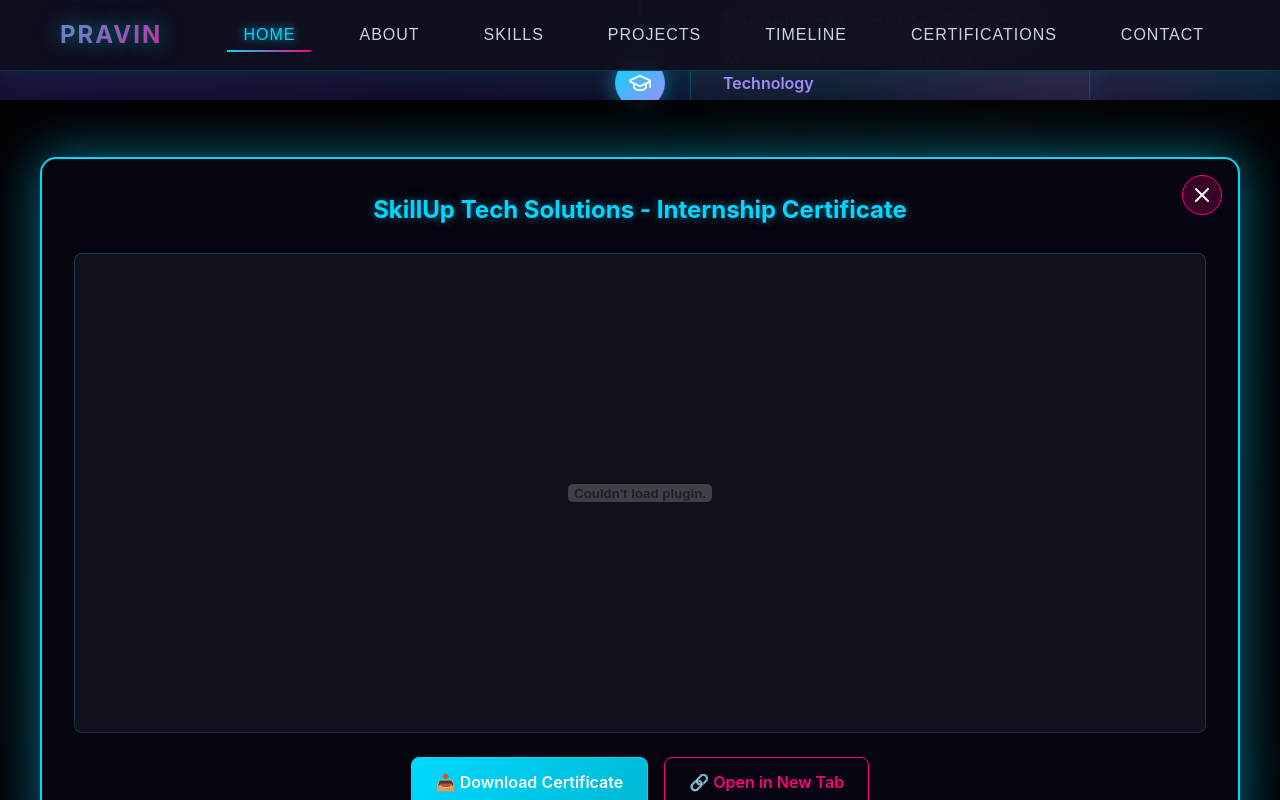
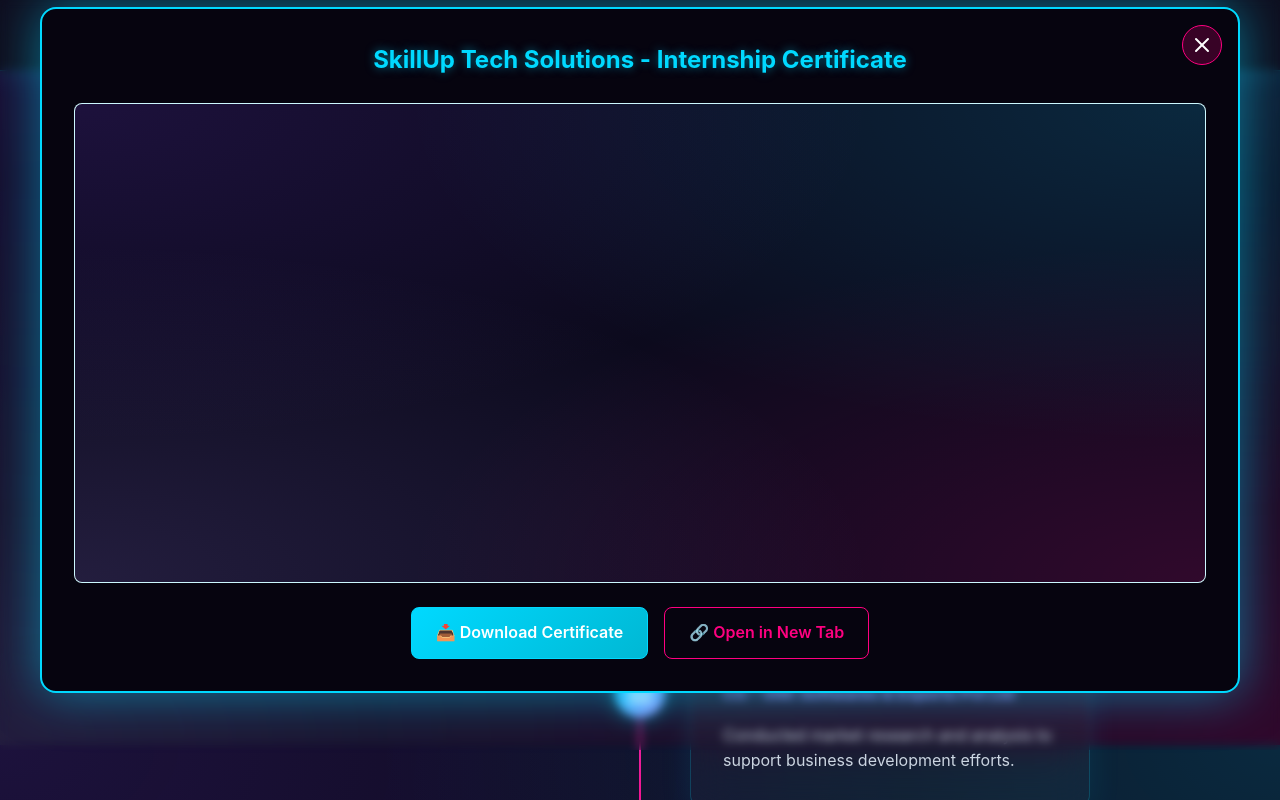
Before and after one commit to pravin-4620/pravinportfolio, a React (Create React App) app: page / in a window 1280 px wide. Both pictures are taken after a click on the element 640 px from the left and 5255 px from the top of the page. Shown: the part 4855-5655 px from the top of the page. Built offline with nearby package versions, Linux system fonts and the light colour scheme.

Commit message:
Fix modal: position higher, remove black background, fix PDF display with iframe

```diff
--- a/src/App.css
+++ b/src/App.css
@@ -1950,8 +1950,8 @@
   right: 0;
   width: 100%;
   height: 100vh;
-  background: rgba(0, 0, 0, 0.9);
-  backdrop-filter: blur(10px);
+  background: transparent;
+  backdrop-filter: blur(5px);
   z-index: 10000;
   display: flex;
   align-items: center;
@@ -2022,7 +2022,7 @@
 .certificate-viewer {
   width: 100%;
   height: 60vh;
-  background: rgba(255, 255, 255, 0.05);
+  background: white;
   border-radius: 8px;
   overflow: hidden;
   border: 1px solid var(--border-color);
--- a/src/components/Timeline.js
+++ b/src/components/Timeline.js
@@ -56,7 +56,7 @@
                   e.preventDefault();
                   // Get the click position relative to the document
                   const clickY = e.clientY + window.scrollY;
-                  setModalPosition({ top: clickY - 300 }); // Center modal around click position
+                  setModalPosition({ top: clickY - 450 }); // Position modal higher above click position
                   setShowCertificate(true);
                 }
               }}
@@ -92,17 +92,11 @@
             </button>
             <h3 className="certificate-modal-title">SkillUp Tech Solutions - Internship Certificate</h3>
             <div className="certificate-viewer">
-              <object
-                data="/certificates/certificate.pdf#toolbar=0"
-                type="application/pdf"
+              <iframe
+                src="/certificates/certificate.pdf"
                 className="certificate-iframe"
-              >
-                <embed
-                  src="/certificates/certificate.pdf#toolbar=0"
-                  type="application/pdf"
-                  className="certificate-iframe"
-                />
-              </object>
+                title="Certificate"
+              />
             </div>
             <div className="certificate-actions">
               <a
```
